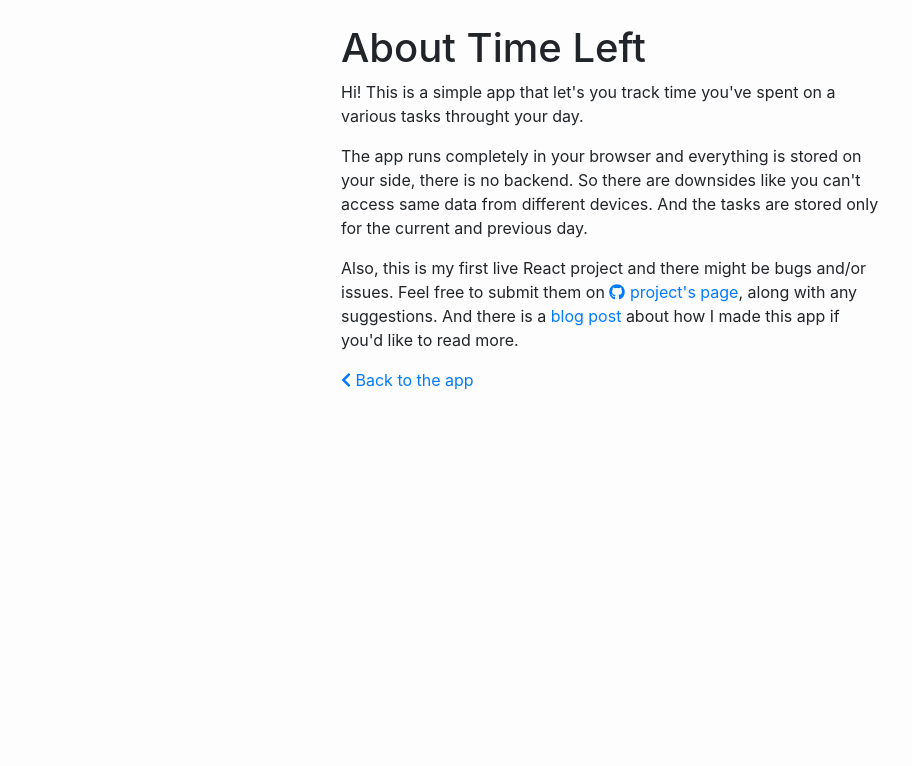
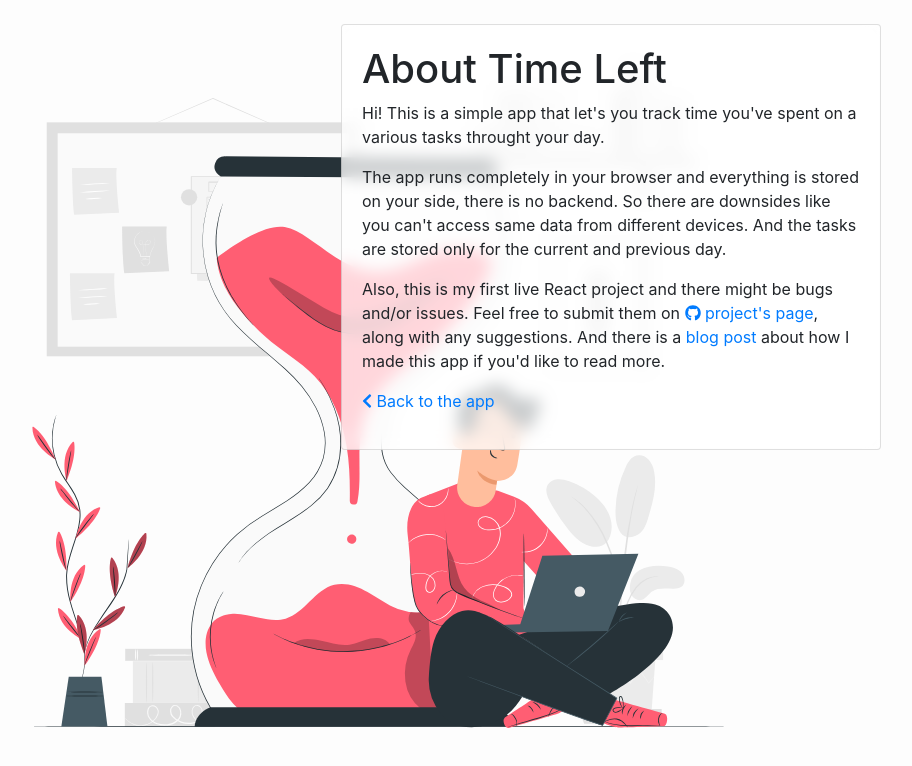
Before and after one commit to c-v-ya/time-left, a React app: page /about in a window 1280 px wide. Shown: the top 766 px of the page, without its empty margins (29-941 px from the left). Built offline with nearby package versions, Linux system fonts and the light colour scheme; what redux-immutable-state-invariant would draw is missing.

Commit message:
Add cards, background image

```diff
--- /dev/null
+++ b/assets/css/main.css
@@ -0,0 +1,14 @@
+body {
+  background-image: url("../illustrations/Work-time-pana.svg");
+  background-repeat: no-repeat;
+  background-position-x: left;
+  background-position-y: bottom;
+  background-attachment: fixed;
+  background-color: #fdfdfd;
+  background-size: contain;
+}
+
+.blur {
+  background-color: rgba(255, 255, 255, 0.75);
+  backdrop-filter: blur(8px);
+}
--- a/package.json
+++ b/package.json
@@ -34,6 +34,7 @@
     "@babel/node": "^7.10.5",
     "@babel/preset-env": "^7.10.4",
     "@babel/preset-react": "^7.10.4",
+    "autoprefixer": "^9.8.6",
     "babel-eslint": "^10.1.0",
     "babel-loader": "^8.1.0",
     "babel-plugin-module-resolver": "^4.0.0",
@@ -45,6 +46,7 @@
     "eslint-plugin-import": "^2.22.0",
     "eslint-plugin-react": "^7.20.5",
     "eslint-plugin-react-hooks": "^4.0.8",
+    "file-loader": "^6.0.0",
     "gh-pages": "^3.1.0",
     "html-webpack-plugin": "^4.3.0",
     "mini-css-extract-plugin": "^0.9.0",
--- a/src/components/About.js
+++ b/src/components/About.js
@@ -1,6 +1,6 @@
 import React from "react";
 import { Link } from "react-router-dom";
-import { Container, Row, Col } from "react-bootstrap";
+import { Container, Row, Col, Card } from "react-bootstrap";
 import { FontAwesomeIcon } from "@fortawesome/react-fontawesome";
 import { faGithub } from "@fortawesome/free-brands-svg-icons";
 import { faChevronLeft } from "@fortawesome/free-solid-svg-icons";
@@ -10,20 +10,24 @@ export default function About() {
     <Container className="pt-4">
       <Row style={{ height: "calc(100vh - 1.5rem)" }}>
         <Col md={{ span: 6, offset: 3 }}>
+          <Card className="blur">
+            <Card.Body>
+              <Card.Text as="div">
                 <h1>About Time Left</h1>
                 <p>
-            Hi! This is a simple app that let&apos;s you track time you&apos;ve
-            spent on a various tasks throught your day.
+                  Hi! This is a simple app that let&apos;s you track time
+                  you&apos;ve spent on a various tasks throught your day.
                 </p>
                 <p>
-            The app runs completely in your browser and everything is stored on
-            your side, there is no backend. So there are downsides like you
-            can&apos;t access same data from different devices. And the tasks
-            are stored only for the current and previous day.
+                  The app runs completely in your browser and everything is
+                  stored on your side, there is no backend. So there are
+                  downsides like you can&apos;t access same data from different
+                  devices. And the tasks are stored only for the current and
+                  previous day.
                 </p>
                 <p>
-            Also, this is my first live React project and there might be bugs
-            and/or issues. Feel free to submit them on{" "}
+                  Also, this is my first live React project and there might be
+                  bugs and/or issues. Feel free to submit them on{" "}
                   <a
                     href="https://github.com/c-v-ya/time-left"
                     target="blank"
@@ -46,6 +50,9 @@ export default function About() {
                     <FontAwesomeIcon icon={faChevronLeft} /> Back to the app
                   </Link>
                 </p>
+              </Card.Text>
+            </Card.Body>
+          </Card>
         </Col>
       </Row>
     </Container>
--- a/src/components/Main.js
+++ b/src/components/Main.js
@@ -6,6 +6,8 @@ import { faQuestionCircle } from "@fortawesome/free-regular-svg-icons";
 
 import TotalTime from "./time/TotalTime";
 import TaskList from "./tasks/TaskList";
+
+import "../../assets/css/main.css";
 
 function Main() {
   return (
--- a/src/components/tasks/TaskAdd.js
+++ b/src/components/tasks/TaskAdd.js
@@ -1,7 +1,7 @@
 import PropTypes from "prop-types";
 import React, { useState } from "react";
 import { connect } from "react-redux";
-import { Col, Row, Form, FormGroup, Button } from "react-bootstrap";
+import { Col, Row, Form, FormGroup, Button, Card } from "react-bootstrap";
 import { validateHours, validateMinutes } from "../../utils/validators";
 import { addTask } from "../../redux/actions/task";
 
@@ -44,10 +44,13 @@ function TaskAdd({ addTask }) {
 
   return (
     <Col sm={12} lg={5}>
-      <Col>
-        <h3 className="text-center">Add task</h3>
-      </Col>
+      <Card>
+        <Card.Body>
+          <Card.Title as="h3" className="text-center">
+            Add task
+          </Card.Title>
           <Form onSubmit={handleAdd}>
+            <Card.Text as="div">
               <FormGroup as={Row}>
                 <Form.Label column sm="4" htmlFor="task-number">
                   Task number
@@ -122,6 +125,7 @@ function TaskAdd({ addTask }) {
                   />
                 </Col>
               </FormGroup>
+            </Card.Text>
             <FormGroup as={Row}>
               <Col sm={{ span: 6, offset: 3 }}>
                 <Button
@@ -135,6 +139,8 @@ function TaskAdd({ addTask }) {
               </Col>
             </FormGroup>
           </Form>
+        </Card.Body>
+      </Card>
     </Col>
   );
 }
--- a/src/components/tasks/TaskList.js
+++ b/src/components/tasks/TaskList.js
@@ -1,7 +1,7 @@
 import PropTypes from "prop-types";
 import React, { useEffect, useCallback } from "react";
 import { connect } from "react-redux";
-import { Row, Col, ListGroup } from "react-bootstrap";
+import { Row, Col, ListGroup, Card } from "react-bootstrap";
 import TaskAdd from "./TaskAdd";
 import TaskItem from "./TaskItem";
 
@@ -38,7 +38,10 @@ function TaskList({ tasks }) {
         <Row>
           {tasks.some(hasTodayTasks) && (
             <Col sm={12} className="pb-4">
-              <h2>Today&apos;s tasks:</h2>
+              <Card>
+                <Card.Body>
+                  <Card.Title as="h2">Today&apos;s tasks</Card.Title>
+                </Card.Body>
                 <ListGroup variant="flush">
                   {tasks.map((_task) => {
                     if (hasTodayTasks(_task))
@@ -47,17 +50,22 @@ function TaskList({ tasks }) {
                       );
                   })}
                 </ListGroup>
+              </Card>
             </Col>
           )}
           {tasks.some(hasYesterdayTasks) && (
             <Col sm={12} className="pb-4">
-              <h2>Yesterday&apos;s tasks:</h2>
+              <Card>
+                <Card.Body>
+                  <Card.Title as="h2">Yesterday&apos;s tasks</Card.Title>
+                </Card.Body>
                 <ListGroup variant="flush">
                   {tasks.map((_task) => {
                     if (hasYesterdayTasks(_task))
                       return <TaskItem task={_task} key={_task.id} />;
                   })}
                 </ListGroup>
+              </Card>
             </Col>
           )}
         </Row>
--- a/src/index.html
+++ b/src/index.html
@@ -19,6 +19,6 @@
   </head>
 
   <body>
-    <div id="app" style="background-color: #fdfdfd;"></div>
+    <div id="app"></div>
   </body>
 </html>
--- a/webpack.config.dev.js
+++ b/webpack.config.dev.js
@@ -1,5 +1,6 @@
 const path = require("path");
 const HtmlWebpackPlugin = require("html-webpack-plugin");
+const autoprefixer = require("autoprefixer");
 
 process.env.NODE_ENV = "development";
 
@@ -40,7 +41,29 @@ module.exports = {
       },
       {
         test: /(\.css)$/,
-        use: ["style-loader", "css-loader"],
+        use: [
+          "style-loader",
+          "css-loader",
+          {
+            loader: "postcss-loader",
+            options: {
+              plugins: function () {
+                return [autoprefixer];
+              },
+            },
+          },
+        ],
+      },
+      {
+        test: /\.(png|jp(e*)g|svg|gif)$/,
+        use: [
+          {
+            loader: "file-loader",
+            options: {
+              name: "images/[hash]-[name].[ext]",
+            },
+          },
+        ],
       },
     ],
   },
```
Also changed, not shown: webpack.config.prod.js (+13 -1 lines), assets/illustrations/Work-time-pana.svg (added), 1 other file (tests, documents, lock files or other folders). Lines whose indentation alone changed are shown as unchanged.
